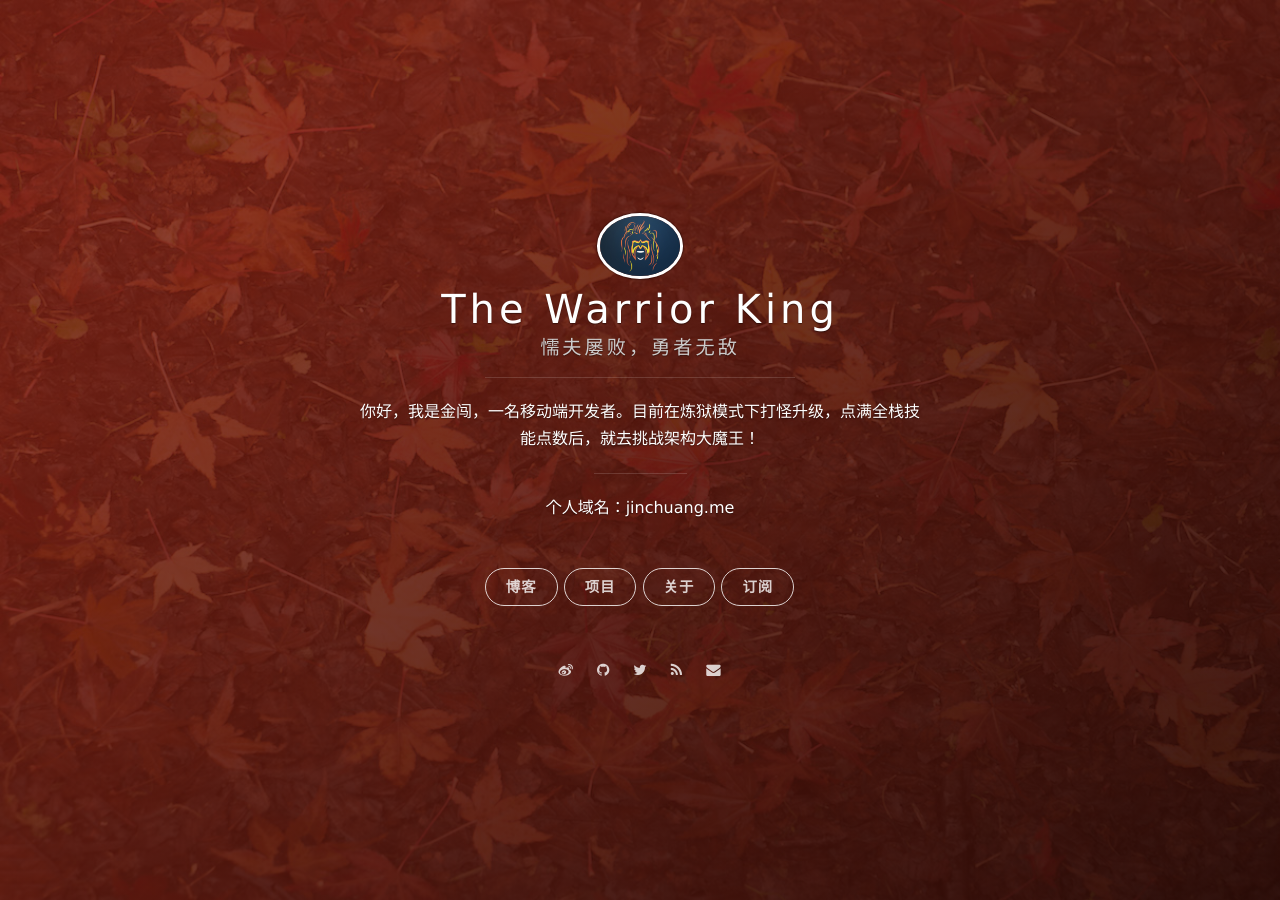
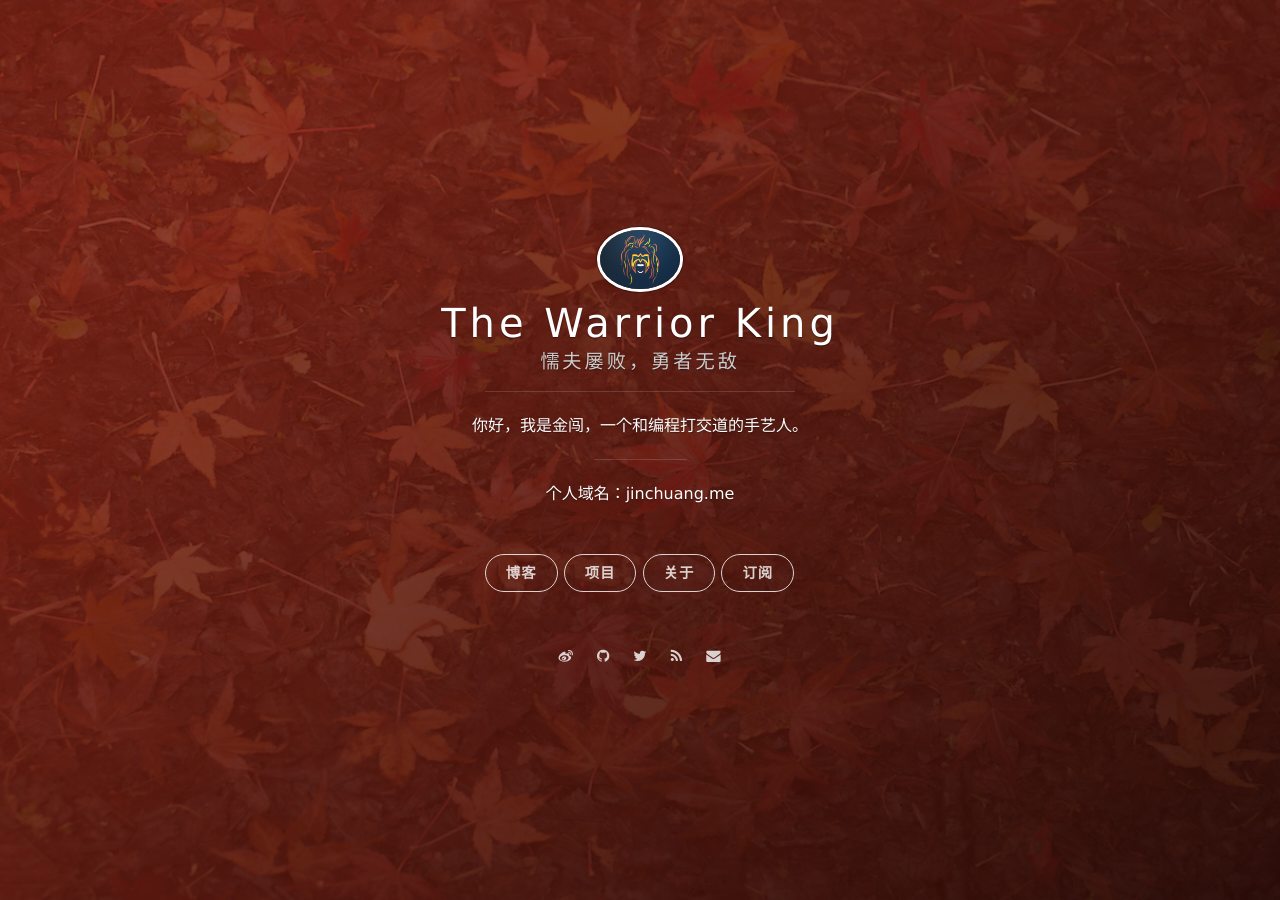
Before and after one commit to jinchuang/jinchuang.github.com, a Jekyll site: the page built from index.html, in a window 1280 px wide. Built offline with Jekyll 4.4.1, drawn with Linux system fonts in a browser that asks for light colours; nearby versions of some CDN libraries; Markdown is read by kramdown in place of the engine named in the settings; the list of posts is cut into pages by our own code.

Commit message:
修改首页介绍

```diff
--- a/_config.yml
+++ b/_config.yml
@@ -2,7 +2,7 @@
 title: The Warrior King
 subtitle: 懦夫屡败，勇者无敌
 welcome_message: <a href="http://jinchuang.me" target="_blank">个人域名：jinchuang.me</a>
-description: 你好，我是金闯，一名移动端开发者。目前在炼狱模式下打怪升级，点满全栈技能点数后，就去挑战架构大魔王！
+description: 你好，我是金闯，一个和编程打交道的手艺人。
 creator: <a href="http://jinchuang.me">WarriorKing</a>
 
 url: "http://jinchuang.me"
```
